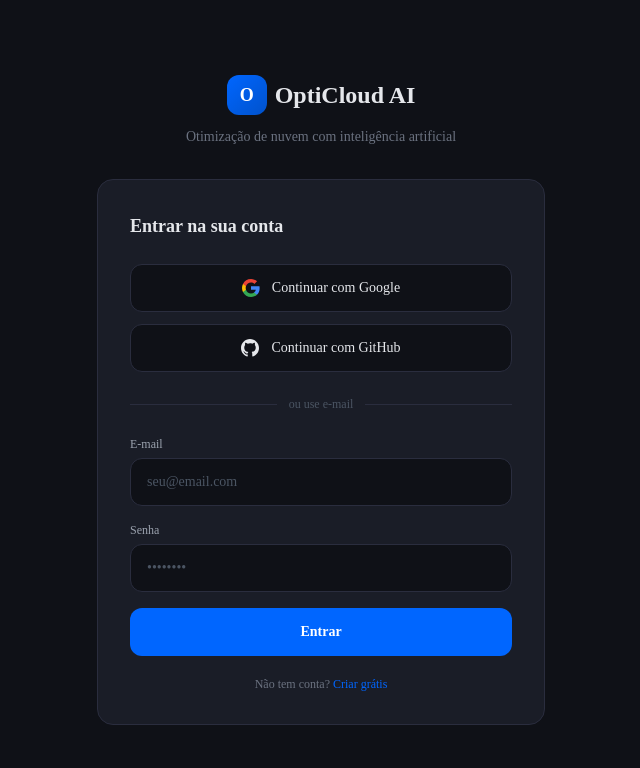
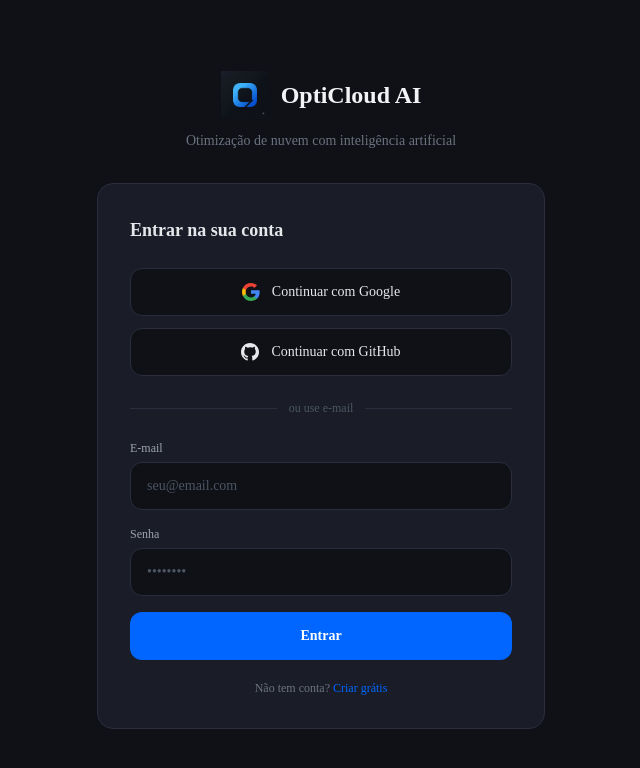
Before and after one commit to AsafeTork/opticloud-ai, a Next.js app in the folder apps/web/: page / in a window 1280 px wide. Shown: the top 768 px of the page, without its empty margins (319-959 px from the left). Built offline with nearby package versions, Linux system fonts and the light colour scheme; no server answers.

Commit message:
feat: apply new visual identity — logo, favicon and updated color tokens

```diff
--- a/apps/web/app/dashboard/page.tsx
+++ b/apps/web/app/dashboard/page.tsx
@@ -284,13 +284,8 @@
       >
         <div className="max-w-7xl mx-auto px-4 sm:px-6 py-3 flex items-center justify-between">
           <div className="flex items-center gap-3">
-            <div
-              className="w-8 h-8 rounded-lg flex items-center justify-center text-white font-bold text-sm"
-              style={{ background: "linear-gradient(135deg, #0066FF, #0052CC)" }}
-            >
-              O
-            </div>
-            <span className="text-base font-semibold tracking-tight">OptiCloud AI</span>
+            <img src="/logo.png" alt="OptiCloud AI" className="w-8 h-8 object-contain" />
+            <span className="text-base font-semibold tracking-tight text-[#F1F3F5]">OptiCloud AI</span>
             {userRole !== "member" && (
               <span className="hidden sm:block text-[10px] px-1.5 py-0.5 rounded-full bg-[#0066FF]/15 text-[#0066FF] font-medium">
                 {userRole}
--- a/apps/web/app/layout.tsx
+++ b/apps/web/app/layout.tsx
@@ -16,6 +16,10 @@
 export const metadata: Metadata = {
   title: "OptiCloud AI — Cloud Cost Optimization",
   description: "AI-powered recommendations to reduce your cloud spending",
+  icons: {
+    icon: "/favicon.png",
+    apple: "/logo.png",
+  },
 };
 
 export default function RootLayout({ children }: { children: React.ReactNode }) {
--- a/apps/web/app/page.tsx
+++ b/apps/web/app/page.tsx
@@ -68,14 +68,9 @@
       <div className="w-full max-w-md">
         {/* Logo */}
         <div className="text-center mb-8">
-          <div className="inline-flex items-center gap-2 mb-3">
-            <div
-              className="w-10 h-10 rounded-xl flex items-center justify-center text-white font-bold text-lg"
-              style={{ background: "linear-gradient(135deg, #0066FF, #0052CC)" }}
-            >
-              O
-            </div>
-            <span className="text-2xl font-bold text-[#E5E7EB]">OptiCloud AI</span>
+          <div className="inline-flex items-center gap-3 mb-3">
+            <img src="/logo.png" alt="OptiCloud AI" className="w-12 h-12 object-contain" />
+            <span className="text-2xl font-bold text-[#F1F3F5]">OptiCloud AI</span>
           </div>
           <p className="text-sm text-[#6B7280]">Otimização de nuvem com inteligência artificial</p>
         </div>
--- a/apps/web/src/lib/colors.ts
+++ b/apps/web/src/lib/colors.ts
@@ -1,15 +1,16 @@
 export const colors = {
   primary: '#0066FF',
+  primaryHover: '#0052CC',
   success: '#00D4AA',
   warning: '#FFB800',
   danger: '#FF4757',
   background: '#0F1117',
   surface: '#1A1D27',
-  surfaceHover: '#222535',
-  border: '#2A2D3E',
-  textPrimary: '#E5E7EB',
-  textSecondary: '#9CA3AF',
-  textMuted: '#6B7280',
+  elevated: '#242836',
+  border: '#2A2E3A',
+  textPrimary: '#F1F3F5',
+  textSecondary: '#8B8FA3',
+  textMuted: '#5A5F73',
 } as const
 
 export const providerColors = {
```
Also changed, not shown: apps/web/public/favicon.png (added), apps/web/public/logo.png (added).
